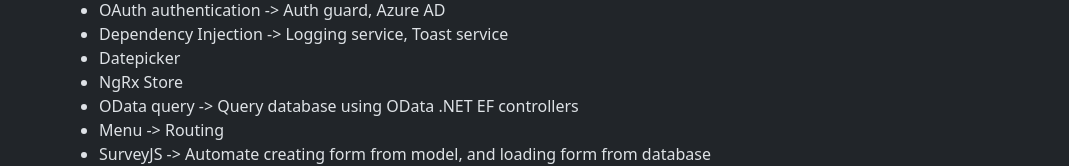
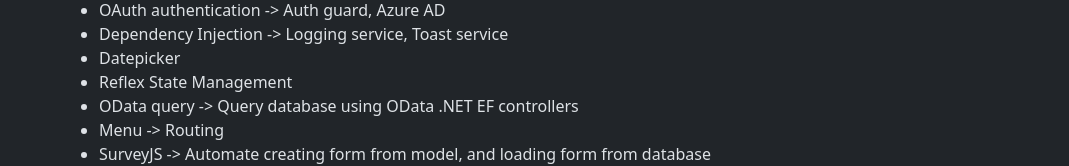
Before and after one commit to jburditt/react-demo, a Next.js app: page / in a window 1280 px wide. Shown: the part 250-416 px from the top of the page, without its empty margins (51-1120 px from the left). Built offline with nearby package versions, Linux system fonts and the light colour scheme.

Commit message:
add blank pages as placeholders

```diff
--- a/src/app/components/header.tsx
+++ b/src/app/components/header.tsx
@@ -14,7 +14,7 @@
     new MenuItem('Form', '/feature/form', 'folder', [
       new MenuItem('Form', '/feature/form', 'folder'),
       new MenuItem('Flags', '/feature/flags', 'flag'),
-      new MenuItem('NgRx Store', '/feature/ngrx-store', 'box-fill')
+      new MenuItem('Reflex Store', '/feature/state', 'box-fill')
     ]),
     new MenuItem('Admin', '/admin', 'gear'),
   ];
--- /dev/null
+++ b/src/app/feature/state/page.tsx
@@ -0,0 +1,4 @@
+
+export default function Page() {
+  return <h1>Reflex State Management</h1>
+}
--- a/src/app/page.tsx
+++ b/src/app/page.tsx
@@ -8,7 +8,7 @@
     <>
       <h1>Home</h1>
 
-      Welcome to "React Bootstrap Demo", a demo Angular application to showcase the use of
+      Welcome to &quot;React Bootstrap Demo&quot;, a demo Angular application to showcase the use of
       various React libraries and components, including:
 
       <ul>
@@ -16,7 +16,7 @@
         <li>OAuth authentication -&gt; Auth guard, Azure AD</li>
         <li>Dependency Injection -&gt; Logging service, Toast service</li>
         <li>Datepicker</li>
-        <li>NgRx Store</li>
+        <li>Reflex State Management</li>
         <li>OData query -&gt; Query database using OData .NET EF controllers</li>
         <li>Menu -&gt; Routing</li>
         <li>SurveyJS -&gt; Automate creating form from model, and loading form from database</li>
```
Also changed, not shown: src/app/feature/flags/page.tsx (renamed from src/app/feature/flags.tsx).
